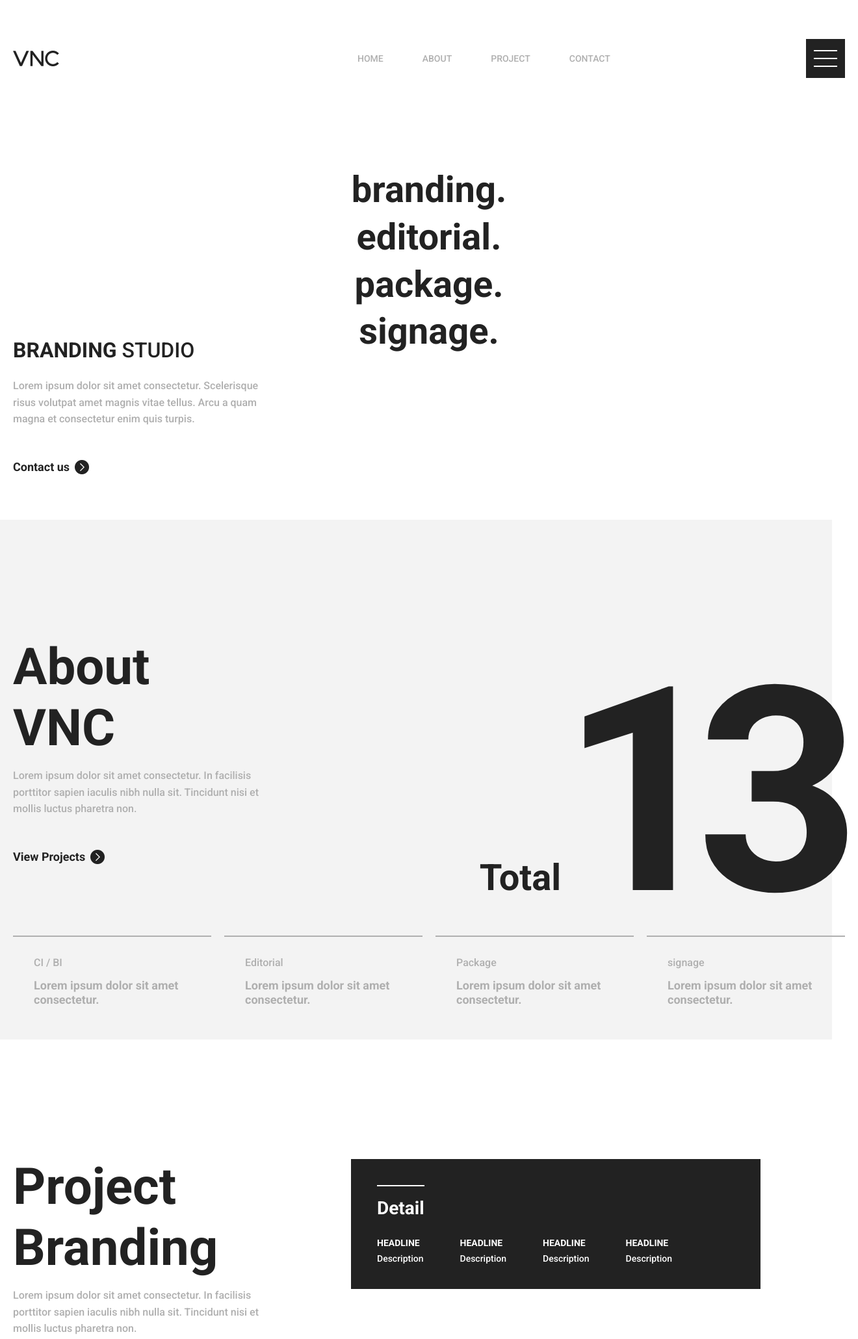
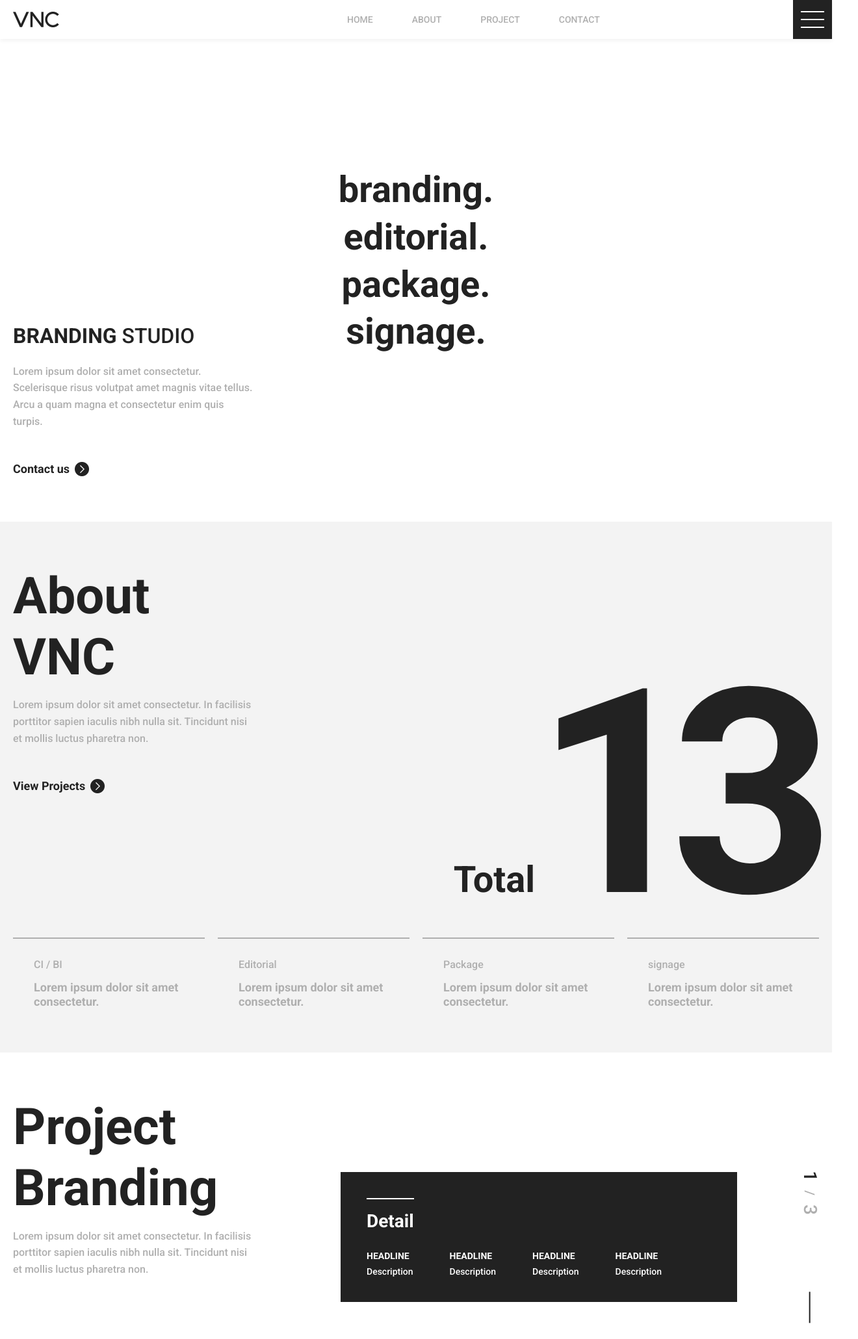
Before and after one commit to jsiksn/VNC, a plain HTML site: page index.html in a window 1280 px wide. Shown: the top 2061 px of the page at 65% size, 1320 px wide, since content can reach past the window. Drawn offline with nearby package versions, Linux system fonts and the light colour scheme.

Commit message:
feat: Code CSS for 1440px

```diff
--- a/css/vnc.scss
+++ b/css/vnc.scss
@@ -15,10 +15,11 @@ $col-5-g: calc((100% - 20px * 9) / 10 * 5 + 20px * 4 + 20px);
 /* common */
 .section-wrap {
   position: relative;
-  width: 100%; height: 100%;
+  height: 100%;
   max-width: 1400px;
   margin: 0 auto;
   padding: 0 20px;
+  box-sizing: border-box;
 }
 .text-wrap {
   position: absolute;
@@ -127,6 +128,8 @@ main {
 
   /* home */
   .home {
+
+    .section-wrap {
       padding-top: 32vh;
 
       h2 {
@@ -146,6 +149,7 @@ main {
 
           span {
             font-weight: 500;
+          }
         }
       }
     }
@@ -238,6 +242,7 @@ main {
       .portfolio {
         gap: 20px;
         padding: 8.5vh 0;
+        overflow: visible;
 
         .swiper-wrapper {
 
@@ -302,6 +307,14 @@ main {
                 }
               }
             }
+          } /* swiper-slide */
+          .swiper-slide-prev,
+          .swiper-slide-next + .swiper-slide + .swiper-slide + .swiper-slide ~ .swiper-slide {
+            opacity: 0;
+
+            button {
+              cursor: auto;
+            }
           }
         } /* swiper-wrapper */
         .swiper-button {
@@ -325,10 +338,39 @@ main {
           &::after {
             display: none;
           }
+        } /* swiper-button */
+        .swiper-pagination {
+          display: flex;
+          align-items: center;
+          gap: 0.875rem;
+          left: auto; bottom: auto;
+          right: 0; top: 4vh;
+          width: auto;
+          transform-origin: top right;
+          transform: rotate(90deg);
+          font-size: 1.25rem;
+          text-align: left;
+          color: $gray;
+
+          span {
+            font-size: 1.75rem;
+
+            &:first-child {
+              color: $black;
             }
+          }
+          &::after {
+            content: "";
+            display: block;
+            width: 6vh; height: 2px;
+            margin-left: 13vh;
+            background: $black;
+          }
+        } /* swiper-pagination */
       }
     }
   } /* project */
+  /* contact */
   .contact {
     background: $bg;
 
@@ -393,3 +435,55 @@ main {
     }
   } /* contact */
 } /* main */
+
+/* media */
+@media screen and (max-width: 1440px) {
+
+  section {
+    width: 100%;
+    overflow: hidden;
+  }
+  .text-wrap {
+    top: 8.5vh;
+  }
+
+  /* header */
+  header {
+    padding-top: 0;
+    background: #fff;
+    box-shadow: 0 .2rem .4rem rgba($color: #000000, $alpha: .05);
+
+    .header-wrap {
+
+      .btn-m {
+        right: 0;
+      }
+    }
+  } /* header */
+
+  /* main */
+  main {
+
+    /* home */
+    .home {
+
+      .section-wrap {
+        padding-bottom: 32vh;
+      }
+    } /* home */
+    /* about */
+    .about {
+
+      .section-wrap {
+        padding-bottom: 8.5vh;
+      }
+    } /* about */
+    .contact {
+
+      .section-wrap {
+        padding-top: 10.5vh;
+        padding-bottom: 8.5vh;
+      }
+    }
+  } /* main */
+} /* 1440px */
--- a/index.html
+++ b/index.html
@@ -169,7 +169,7 @@
           <div class="swiper-button swiper-button-next">
             <span class="blind">뒤로</span>
           </div>
-          <!-- <div class="swiper-pagination"></div> -->
+          <div class="swiper-pagination"></div>
         </div> <!-- swiper -->
       </div>
     </section> <!-- project -->
--- a/js/vnc.js
+++ b/js/vnc.js
@@ -1,9 +1,20 @@
 $(document).ready(function(){
 
   // fullPage
+  if($(window).width() < 1441){
+    $('section').addClass('fp-auto-height-responsive');
+    }
+  $(window).resize(function(){
+    if(($(window).width() < 1441)){
+      $('section').addClass('fp-auto-height-responsive');
+    } else {
+      $('section').removeClass('fp-auto-height-responsive');
+    }
+  });
   $('#fullpage').fullpage({
     verticalCentered: false,
-    responsiveWidth: 1441
+    responsiveWidth: 1441,
+    bigSectionsDestination: top
   });
 
   // swiper
```
Also changed, not shown: css/vnc.css, 1 other file. Lines whose indentation alone changed are shown as unchanged.
